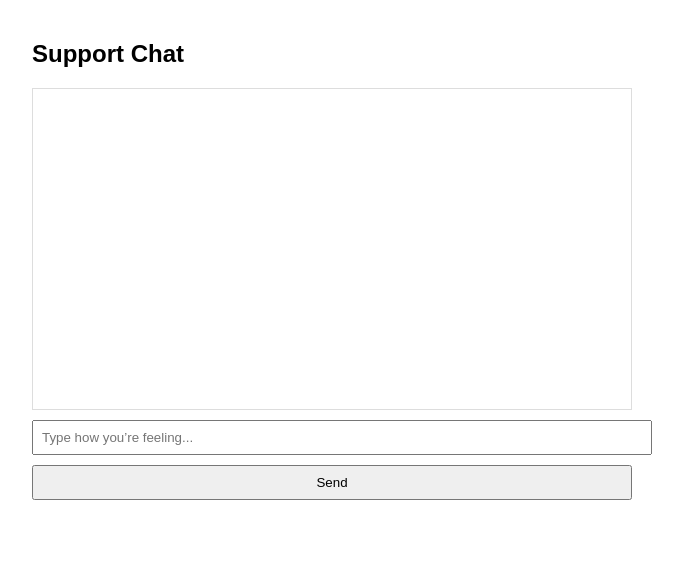
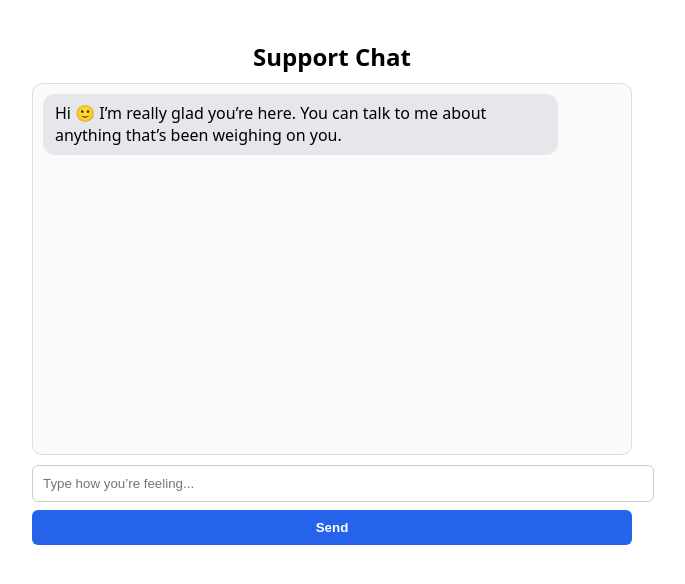
Before and after one commit to Rabbi111-cloud/Mental-Support-App, a Next.js app: page /chat in a window 1280 px wide. Shown: the top 584 px of the page, without its empty margins (308-993 px from the left). Built offline with nearby package versions, Linux system fonts and the light colour scheme.

Commit message:
Update page.js

```diff
--- a/app/chat/page.js
+++ b/app/chat/page.js
@@ -3,36 +3,38 @@
 import { useState } from "react"
 
 export default function Chat() {
-  const [messages, setMessages] = useState([])
+  const [messages, setMessages] = useState([
+    {
+      role: "bot",
+      text: "Hi 🙂 I’m really glad you’re here. You can talk to me about anything that’s been weighing on you."
+    }
+  ])
   const [input, setInput] = useState("")
   const [loading, setLoading] = useState(false)
 
   async function sendMessage() {
     if (!input.trim()) return
 
-    const userMessage = input
+    const userText = input
     setInput("")
     setLoading(true)
 
-    setMessages((prev) => [...prev, { role: "user", text: userMessage }])
+    setMessages((prev) => [...prev, { role: "user", text: userText }])
 
     try {
       const res = await fetch("/api/chat", {
         method: "POST",
         headers: { "Content-Type": "application/json" },
-        body: JSON.stringify({ message: userMessage })
+        body: JSON.stringify({ message: userText })
       })
 
       const data = await res.json()
 
-      setMessages((prev) => [
-        ...prev,
-        { role: "bot", text: data.reply }
-      ])
+      setMessages((prev) => [...prev, { role: "bot", text: data.reply }])
     } catch {
       setMessages((prev) => [
         ...prev,
-        { role: "bot", text: "I’m here with you. Something went wrong." }
+        { role: "bot", text: "I’m here with you. Something went wrong, but you’re not alone." }
       ])
     }
 
@@ -40,41 +42,94 @@ export default function Chat() {
   }
 
   return (
-    <main style={{ padding: 20, maxWidth: 600, margin: "0 auto" }}>
-      <h2>Support Chat</h2>
+    <main style={styles.container}>
+      <h2 style={styles.header}>Support Chat</h2>
 
-      <div
-        style={{
-          border: "1px solid #ddd",
-          padding: 10,
-          height: 300,
-          overflowY: "auto",
-          marginBottom: 10
-        }}
-      >
+      <div style={styles.chatBox}>
         {messages.map((m, i) => (
-          <p key={i}>
-            <strong>{m.role === "user" ? "You" : "Guide"}:</strong>{" "}
+          <div
+            key={i}
+            style={{
+              ...styles.bubble,
+              ...(m.role === "user" ? styles.userBubble : styles.botBubble)
+            }}
+          >
             {m.text}
-          </p>
+          </div>
         ))}
 
-        {loading && <p><em>Guide is typing…</em></p>}
+        {loading && <div style={styles.typing}>Guide is typing…</div>}
       </div>
 
       <input
         value={input}
         onChange={(e) => setInput(e.target.value)}
         placeholder="Type how you’re feeling..."
-        style={{ width: "100%", padding: 8 }}
+        style={styles.input}
       />
 
-      <button
-        onClick={sendMessage}
-        style={{ marginTop: 10, padding: 8, width: "100%" }}
-      >
+      <button onClick={sendMessage} style={styles.button}>
         Send
       </button>
     </main>
   )
 }
+
+const styles = {
+  container: {
+    maxWidth: 600,
+    margin: "0 auto",
+    padding: 20,
+    fontFamily: "system-ui"
+  },
+  header: {
+    textAlign: "center",
+    marginBottom: 10
+  },
+  chatBox: {
+    border: "1px solid #ddd",
+    borderRadius: 10,
+    padding: 10,
+    height: 350,
+    overflowY: "auto",
+    background: "#fafafa",
+    marginBottom: 10
+  },
+  bubble: {
+    padding: "8px 12px",
+    borderRadius: 12,
+    marginBottom: 8,
+    maxWidth: "85%",
+    lineHeight: 1.4
+  },
+  userBubble: {
+    background: "#dbeafe",
+    alignSelf: "flex-end",
+    marginLeft: "auto"
+  },
+  botBubble: {
+    background: "#e5e7eb",
+    alignSelf: "flex-start"
+  },
+  typing: {
+    fontStyle: "italic",
+    color: "gray",
+    marginTop: 5
+  },
+  input: {
+    width: "100%",
+    padding: 10,
+    borderRadius: 6,
+    border: "1px solid #ccc"
+  },
+  button: {
+    width: "100%",
+    padding: 10,
+    marginTop: 8,
+    borderRadius: 6,
+    border: "none",
+    background: "#2563eb",
+    color: "white",
+    fontWeight: "bold"
+  }
+}
```
